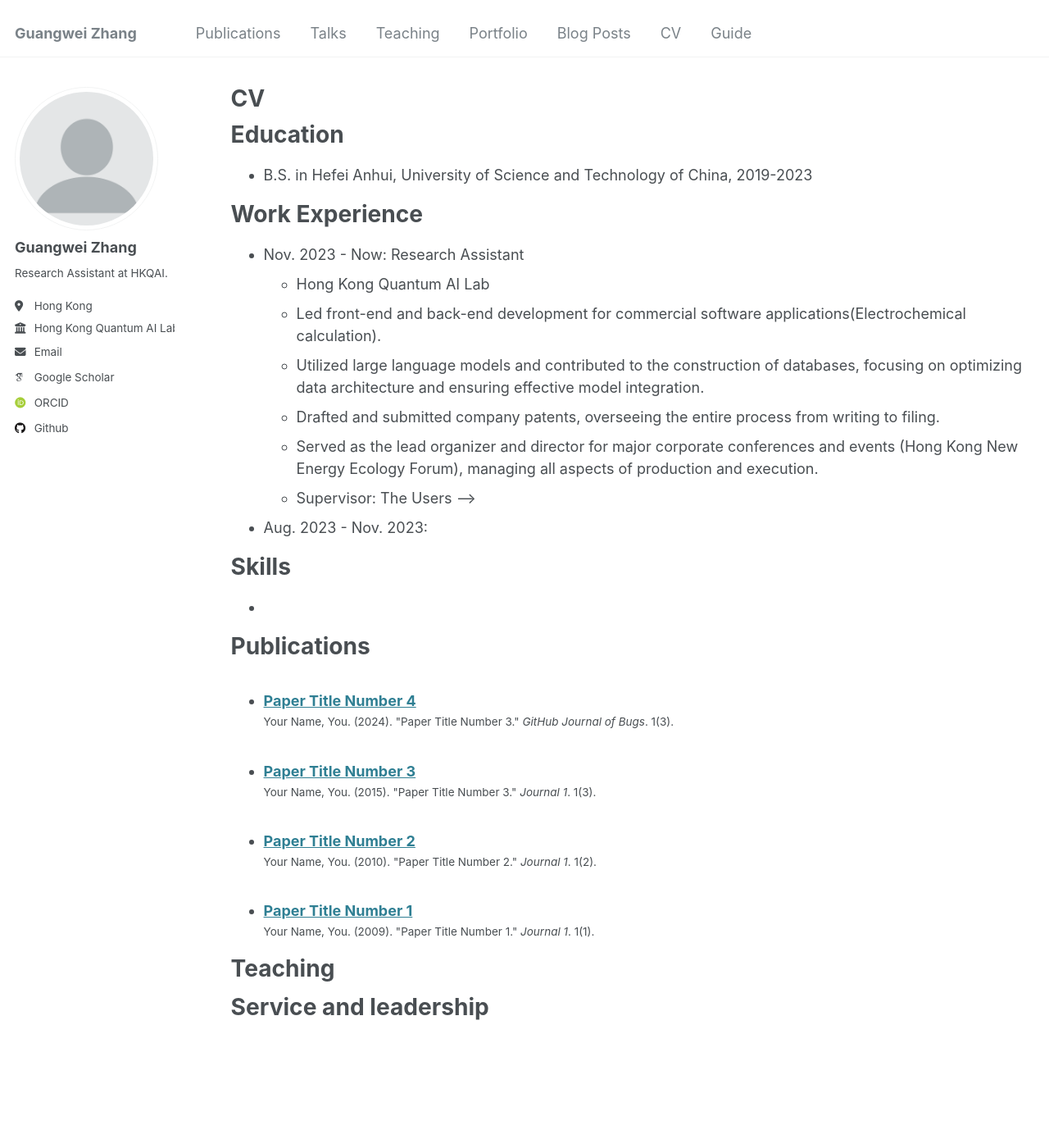
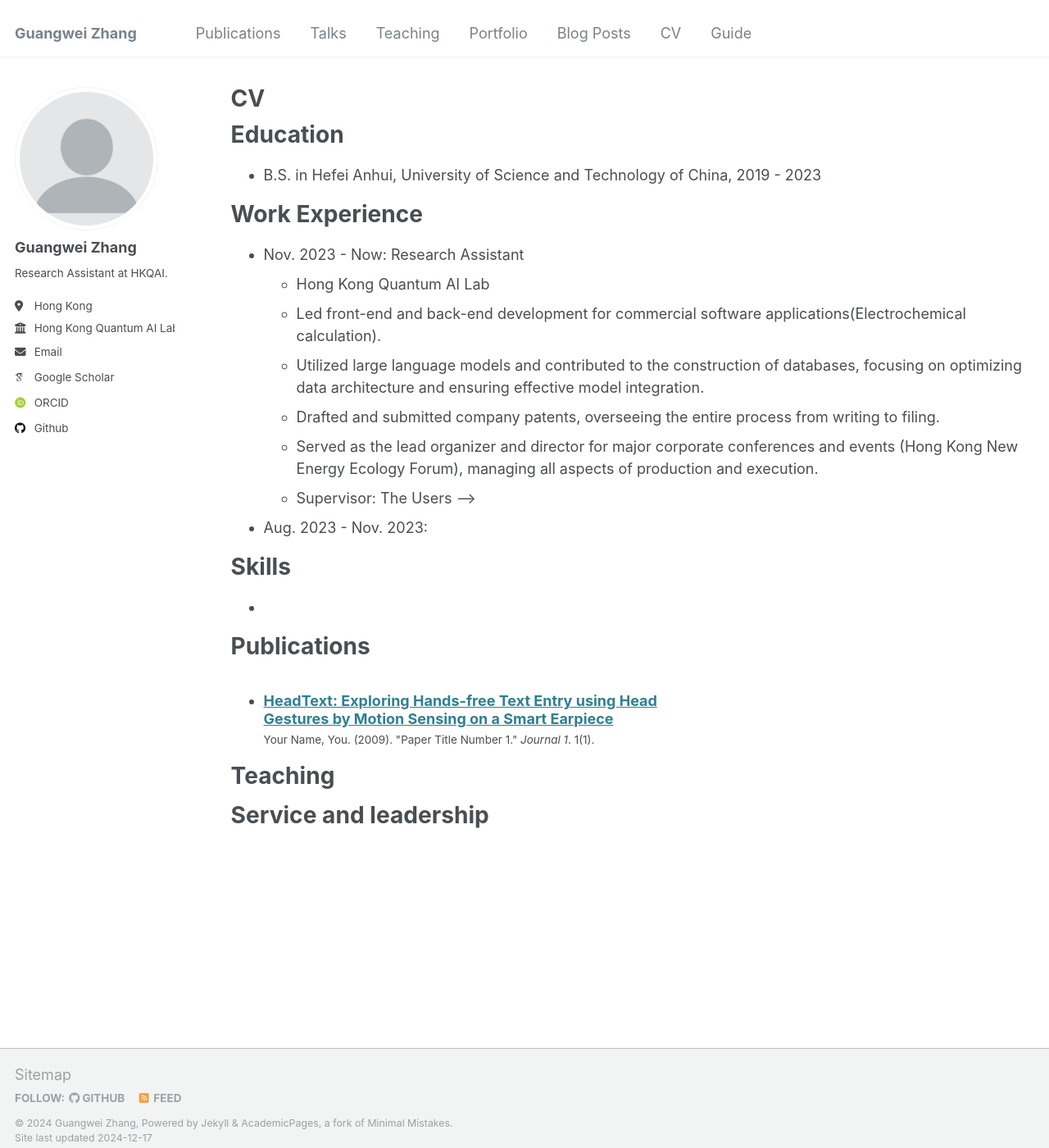
Before and after one commit to changhu73/changhu73.github.io, a Jekyll site: the page built from _pages/cv.md, in a window 1280 px wide and 1400 px high. Shown: the whole window at 82% size. Built offline with Jekyll 4.4.1, drawn with Linux system fonts in a browser that asks for light colours; some web fonts are replaced.

Commit message:
update publications

```diff
--- a/_pages/archive-single-cv.html
+++ /dev/null
@@ -1,6 +0,0 @@
-<li>
-    <h3><a href="{{ post.link }}">{{ post.title }}</a></h3>
-    <p>Author(s): {{ post.author }}</p>
-    <p><strong>{{ post.year }}</strong> - <em>{{ post.journal }}</em></p>
-    <p>{{ post.summary }}</p>
-  </li>
--- a/_pages/cv.md
+++ b/_pages/cv.md
@@ -13,7 +13,7 @@
 ======
 <!-- * Ph.D in Version Control Theory, GitHub University, 2018 (expected)
 * M.S. in Jekyll, GitHub University, 2014 -->
-* B.S. in Hefei Anhui, University of Science and Technology of China, 2019-2023
+* B.S. in Hefei Anhui, University of Science and Technology of China, 2019 - 2023
 
 
 Work Experience
--- a/_publications/2009-10-01-paper-title-number-1.md
+++ /dev/null
@@ -1,14 +0,0 @@
----
-title: "Paper Title Number 1"
-collection: publications
-category: manuscripts
-permalink: /publication/2009-10-01-paper-title-number-1
-excerpt: 'This paper is about the number 1. The number 2 is left for future work.'
-date: 2009-10-01
-venue: 'Journal 1'
-slidesurl: 'http://academicpages.github.io/files/slides1.pdf'
-paperurl: 'http://academicpages.github.io/files/paper1.pdf'
-citation: 'Your Name, You. (2009). &quot;Paper Title Number 1.&quot; <i>Journal 1</i>. 1(1).'
----
-
-The contents above will be part of a list of publications, if the user clicks the link for the publication than the contents of section will be rendered as a full page, allowing you to provide more information about the paper for the reader. When publications are displayed as a single page, the contents of the above "citation" field will automatically be included below this section in a smaller font.
--- a/_publications/2015-10-01-paper-title-number-3.md
+++ /dev/null
@@ -1,14 +0,0 @@
----
-title: "Paper Title Number 3"
-collection: publications
-category: manuscripts
-permalink: /publication/2015-10-01-paper-title-number-3
-excerpt: 'This paper is about the number 3. The number 4 is left for future work.'
-date: 2015-10-01
-venue: 'Journal 1'
-slidesurl: 'http://academicpages.github.io/files/slides3.pdf'
-paperurl: 'http://academicpages.github.io/files/paper3.pdf'
-citation: 'Your Name, You. (2015). &quot;Paper Title Number 3.&quot; <i>Journal 1</i>. 1(3).'
----
-
-The contents above will be part of a list of publications, if the user clicks the link for the publication than the contents of section will be rendered as a full page, allowing you to provide more information about the paper for the reader. When publications are displayed as a single page, the contents of the above "citation" field will automatically be included below this section in a smaller font.
--- a/_publications/2010-10-01-paper-title-number-2.md
+++ b/_publications/2022-5-23-paper-title-number-1.md
@@ -1,14 +1,14 @@
 ---
-title: "Paper Title Number 2"
+title: "HeadText: Exploring Hands-free Text Entry using Head Gestures by Motion Sensing on a Smart Earpiece"
 collection: publications
 category: manuscripts
-permalink: /publication/2010-10-01-paper-title-number-2
-excerpt: 'This paper is about the number 2. The number 3 is left for future work.'
-date: 2010-10-01
+permalink: /publication/2009-10-01-paper-title-number-1
+excerpt: 'This paper is about the number 1. The number 2 is left for future work.'
+date: 2022-5-23
 venue: 'Journal 1'
-slidesurl: 'http://academicpages.github.io/files/slides2.pdf'
-paperurl: 'http://academicpages.github.io/files/paper2.pdf'
-citation: 'Your Name, You. (2010). &quot;Paper Title Number 2.&quot; <i>Journal 1</i>. 1(2).'
+slidesurl: 'https://arxiv.org/abs/2205.09978'
+paperurl: 'https://arxiv.org/pdf/2205.09978'
+citation: 'Your Name, You. (2009). &quot;Paper Title Number 1.&quot; <i>Journal 1</i>. 1(1).'
 ---
 
 The contents above will be part of a list of publications, if the user clicks the link for the publication than the contents of section will be rendered as a full page, allowing you to provide more information about the paper for the reader. When publications are displayed as a single page, the contents of the above "citation" field will automatically be included below this section in a smaller font.
--- a/_publications/2024-02-17-paper-title-number-4.md
+++ /dev/null
@@ -1,13 +0,0 @@
----
-title: "Paper Title Number 4"
-collection: publications
-category: conferences
-permalink: /publication/2024-02-17-paper-title-number-4
-excerpt: 'This paper is about fixing template issue #693.'
-date: 2024-02-17
-venue: 'GitHub Journal of Bugs'
-paperurl: 'http://academicpages.github.io/files/paper3.pdf'
-citation: 'Your Name, You. (2024). &quot;Paper Title Number 3.&quot; <i>GitHub Journal of Bugs</i>. 1(3).'
----
-
-The contents above will be part of a list of publications, if the user clicks the link for the publication than the contents of section will be rendered as a full page, allowing you to provide more information about the paper for the reader. When publications are displayed as a single page, the contents of the above "citation" field will automatically be included below this section in a smaller font.
```
